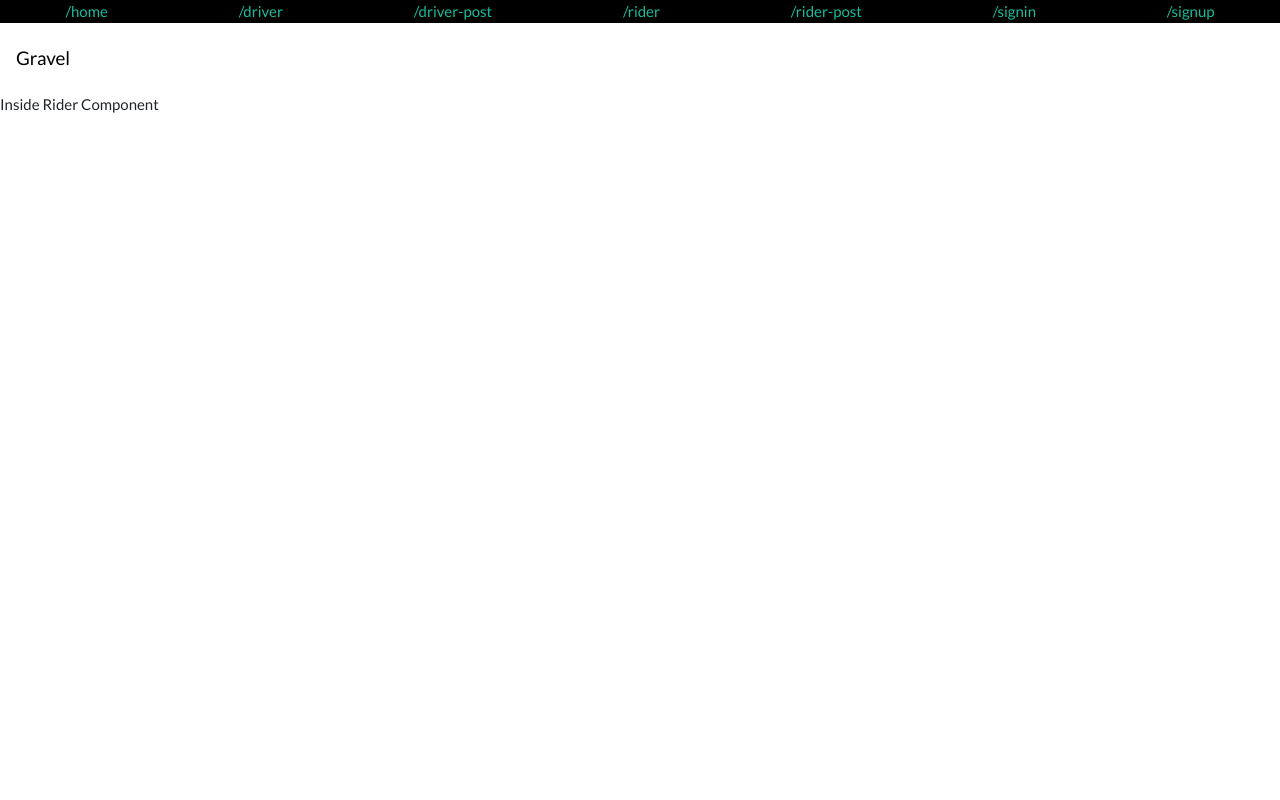
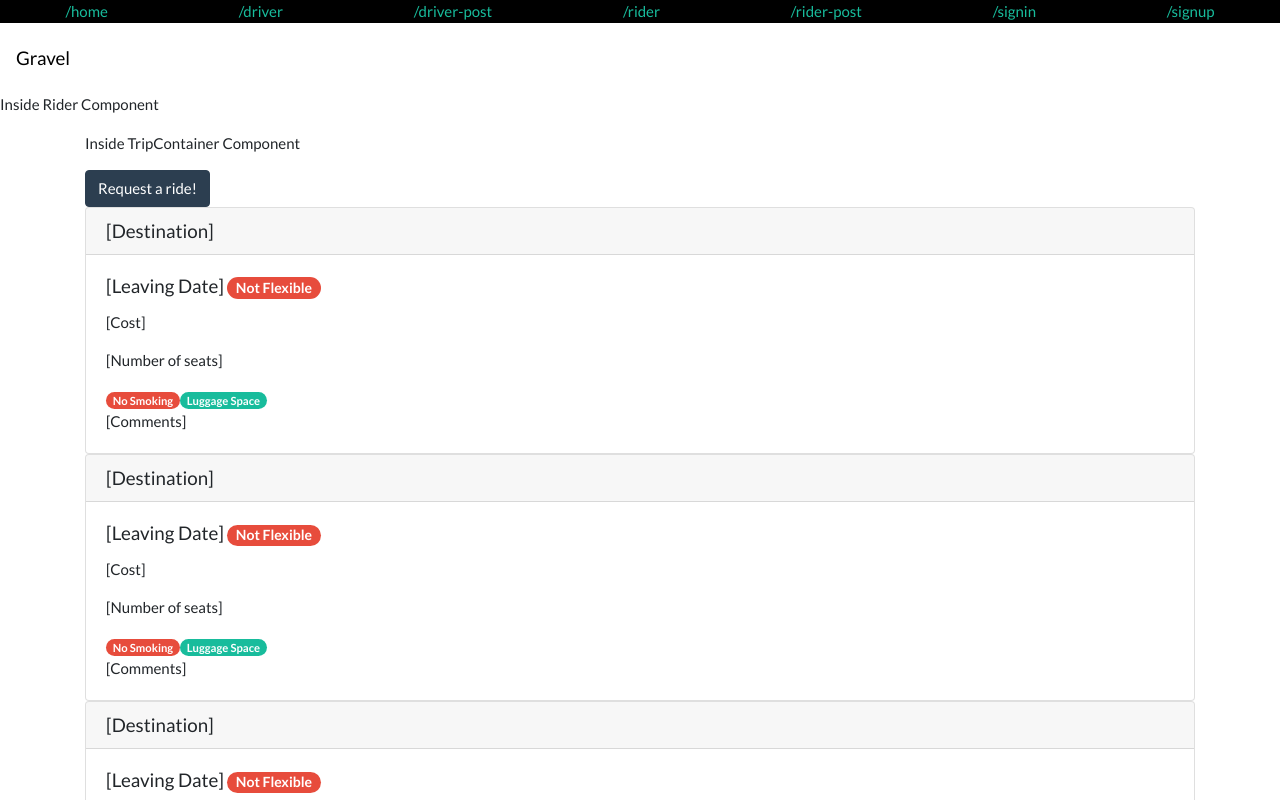
Before and after one commit to mrgmacandog/gravel, a React (Create React App) app in the folder client/: page /rider in a window 1280 px wide. Shown: the top 800 px of the page. Built offline with nearby package versions, Linux system fonts and the light colour scheme.

Commit message:
Add two buttons & display them conditionally

```diff
--- /dev/null
+++ b/client/src/components/OfferRideButton/index.js
@@ -0,0 +1,11 @@
+import React from "react";
+import { Link } from "react-router-dom";
+
+// Can change to stateful component if need be
+function OfferRideButton() {
+    return (
+        <Link to="/rider-post" className="btn btn-primary">Request a ride!</Link>
+    );
+}
+
+export default OfferRideButton;
--- /dev/null
+++ b/client/src/components/RequestRideButton/index.js
@@ -0,0 +1,11 @@
+import React from "react";
+import { Link } from "react-router-dom";
+
+// Can change to stateful component if need be
+function RequestRideButton() {
+    return (
+        <Link to="/driver-post" className="btn btn-primary">Offer a ride!</Link>
+    );
+}
+
+export default RequestRideButton;
--- a/client/src/components/TripContainer/index.js
+++ b/client/src/components/TripContainer/index.js
@@ -1,15 +1,17 @@
 import React from "react";
-import { Link } from "react-router-dom";
+import RequestRideButton from "../RequestRideButton";
+import OfferRideButton from "../OfferRideButton";
 import TripItem from "../TripItem";
 
 // Can change to stateful component if need be
-function TripContainer() {
+function TripContainer(props) {
     return (
         <div className="container">
             <p>Inside TripContainer Component</p>
 
-            {/* TODO: Depending on state, make this "Request a ride!" for  */}
-            <Link to="/driver-post" className="btn btn-primary">Offer a ride!</Link>
+            {/* Show RequestRideButton if the user is on the driver page,
+                    otherwise show the OfferRideButton  */}
+            {props.page === "Driver" ? <RequestRideButton /> : <OfferRideButton />}
 
             {/* TODO: Refactor with Array.map() */}
             <TripItem />
--- a/client/src/pages/Driver.js
+++ b/client/src/pages/Driver.js
@@ -7,7 +7,7 @@ function Driver() {
         <React.Fragment>
             <p>Inside Driver Component</p>
             {/* TODO: Send TripContainer the data from Riders table */}
-            <TripContainer />
+            <TripContainer page={"Driver"}/>
         </React.Fragment>
     );
 }
--- a/client/src/pages/Rider.js
+++ b/client/src/pages/Rider.js
@@ -1,9 +1,14 @@
 import React from "react";
+import TripContainer from "../components/TripContainer";
 
 // Can change to stateful component if need be
 function Rider() {
     return (
-        <p>Inside Rider Component</p>
+        <React.Fragment>
+            <p>Inside Rider Component</p>
+            {/* TODO: Send TripContainer the data from Drivers table */}
+            <TripContainer page={"Rider"}/>
+        </React.Fragment>
     );
 }
 
```
Also changed, not shown: 1 other file (tests, documents, lock files or other folders).
